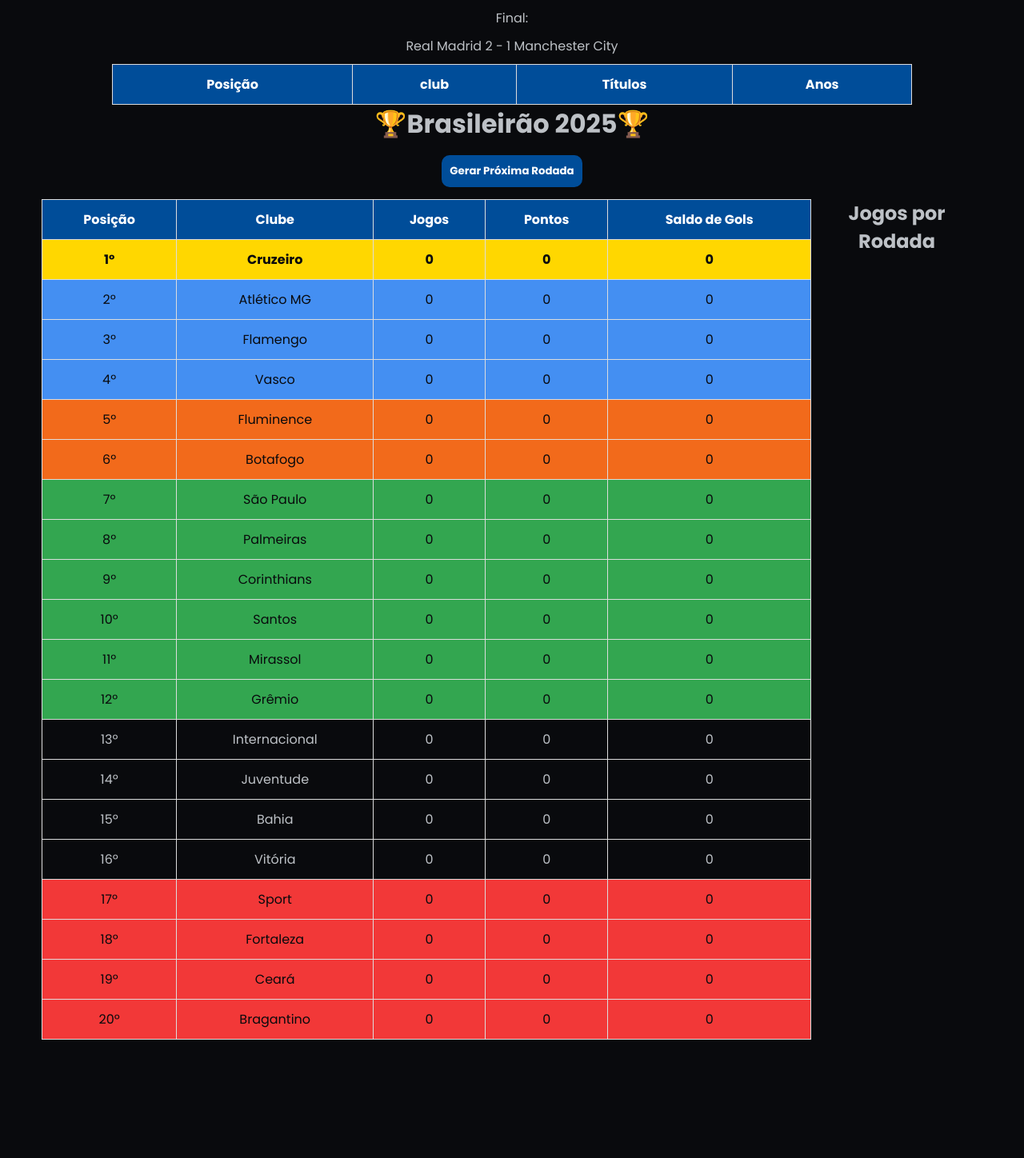
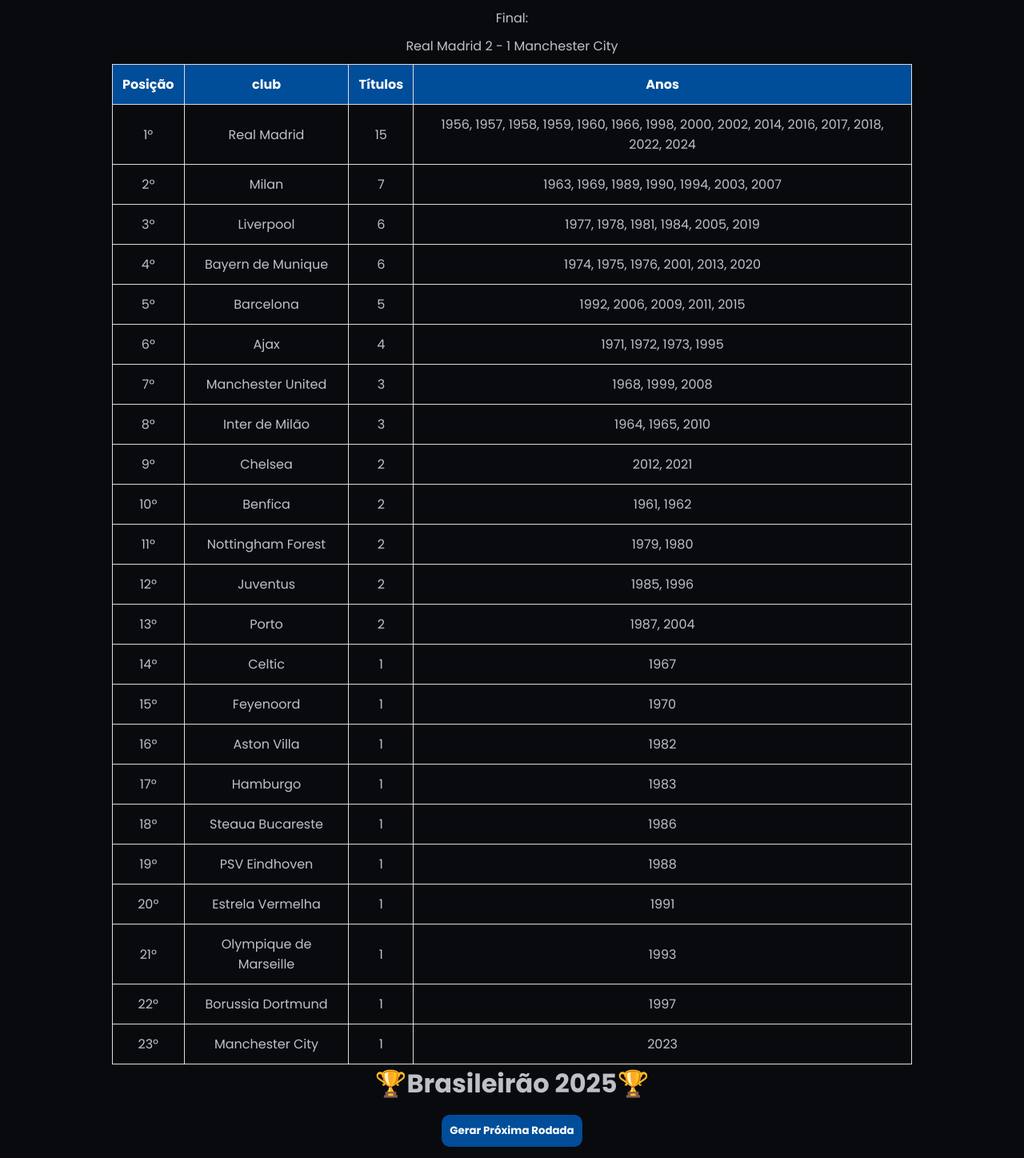
Before and after one commit to JoaoVitor128/CampsSimuler, a React (Vite) app: page / in a window 1280 px wide. Shown: the part 1002-2450 px from the top of the page at 80% size. Before the commit the page ends 2354 px from the top, so only its background shows below. Built offline with nearby package versions, Linux system fonts and the light colour scheme.

Commit message:
Resolução de Bugs

```diff
--- a/src/Data/CL.js
+++ b/src/Data/CL.js
@@ -1,27 +1,27 @@
 const realChampionsData = [
- /// { club: "Real Madrid", years: [1956, 1957, 1958, 1959, 1960, 1966, 1998, 2000, 2002, 2014, 2016, 2017, 2018, 2022, 2024] },
- /// { club: "Milan", years: [1963, 1969, 1989, 1990, 1994, 2003, 2007] },
- /// { club: "Liverpool", years: [1977, 1978, 1981, 1984, 2005, 2019] },
- ///// { club: "Bayern de Munique", years: [1974, 1975, 1976, 2001, 2013, 2020] },
- /// { club: "Barcelona", years: [1992, 2006, 2009, 2011, 2015] },
-  ///{ club: "Ajax", years: [1971, 1972, 1973, 1995] },
-  //{ club: "Manchester United", years: [1968, 1999, 2008] },
- // { club: "Inter de Milão", years: [1964, 1965, 2010] },
- // { club: "Chelsea", years: [2012, 2021] },
- // { club: "Benfica", years: [1961, 1962] },
- // { club: "Nottingham Forest", years: [1979, 1980] },
- // { club: "Juventus", years: [1985, 1996] },
- // { club: "Porto", years: [1987, 2004] },
-//  { club: "Celtic", years: [1967] },
-//  { club: "Feyenoord", years: [1970] },
-//  { club: "Aston Villa", years: [1982] },
-//  { club: "Hamburgo", years: [1983] },
-//  { club: "Steaua Bucareste", years: [1986] },
-//  { club: "PSV Eindhoven", years: [1988] },
-//  { club: "Estrela Vermelha", years: [1991] },
-//  { club: "Olympique de Marseille", years: [1993] },
- // { club: "Borussia Dortmund", years: [1997] },
-//  { club: "Manchester City", years: [2023] }
+  { club: "Real Madrid", years: [1956, 1957, 1958, 1959, 1960, 1966, 1998, 2000, 2002, 2014, 2016, 2017, 2018, 2022, 2024] },
+  { club: "Milan", years: [1963, 1969, 1989, 1990, 1994, 2003, 2007] },
+  { club: "Liverpool", years: [1977, 1978, 1981, 1984, 2005, 2019] },
+  { club: "Bayern de Munique", years: [1974, 1975, 1976, 2001, 2013, 2020] },
+  { club: "Barcelona", years: [1992, 2006, 2009, 2011, 2015] },
+  { club: "Ajax", years: [1971, 1972, 1973, 1995] },
+  { club: "Manchester United", years: [1968, 1999, 2008] },
+  { club: "Inter de Milão", years: [1964, 1965, 2010] },
+  { club: "Chelsea", years: [2012, 2021] },
+  { club: "Benfica", years: [1961, 1962] },
+  { club: "Nottingham Forest", years: [1979, 1980] },
+  { club: "Juventus", years: [1985, 1996] },
+  { club: "Porto", years: [1987, 2004] },
+  { club: "Celtic", years: [1967] },
+  { club: "Feyenoord", years: [1970] },
+  { club: "Aston Villa", years: [1982] },
+  { club: "Hamburgo", years: [1983] },
+  { club: "Steaua Bucareste", years: [1986] },
+  { club: "PSV Eindhoven", years: [1988] },
+  { club: "Estrela Vermelha", years: [1991] },
+  { club: "Olympique de Marseille", years: [1993] },
+  { club: "Borussia Dortmund", years: [1997] },
+  { club: "Manchester City", years: [2023] }
 ];
 
 
@@ -40,7 +40,7 @@
   "Dynamo Kyiv", "Trabzonspor", "KRC Genk", "Copenhagen", "Lokomotiv Moscou",
   "Molde", "LASK", "Sheriff Tiraspol", "Bodo/Glimt", "Maccabi Haifa",
   "Partizan", "Sturm Graz", "Ferencváros", "HJK Helsinki", "Zorya Luhansk",
-  "Midtjylland", "PAOK", "AEK Atenas", "Ludogorets", "Qarabağ","Aston Villa","Hamburgo","Steaua Bucareste",
+  "Midtjylland", "PAOK", "AEK Atenas", "Ludogorets", "Qarabağ", "Aston Villa", "Hamburgo", "Steaua Bucareste",
   "Estrela Vermelha"
 ];
 
```
Also changed, not shown: 1 other file (tests, documents, lock files or other folders).
